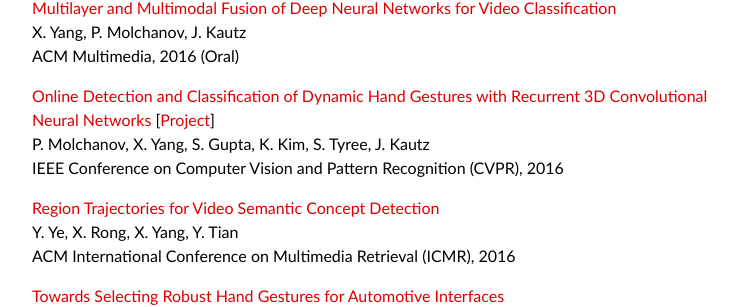
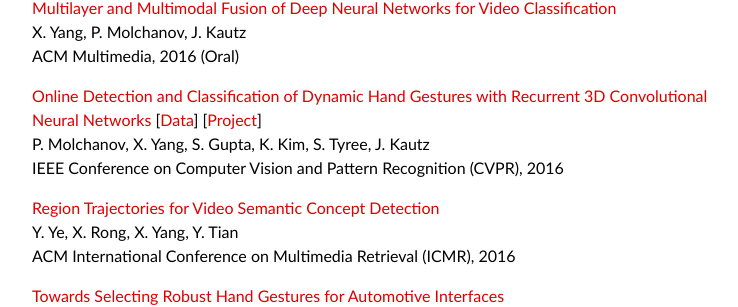
Before and after one commit to xiaodongyang/xiaodongyang.github.io, a Jekyll site: the page built from publications/index.md, in a window 1280 px wide and 900 px high, scrolled down 1379 px. Shown: the part 150-457 px from the top of the window, without its empty margins (263-1001 px from the left). Built offline with Jekyll 4.4.1, drawn with Linux system fonts in a browser that asks for light colours; some web fonts are replaced.

Commit message:
Update index.md

```diff
--- a/publications/index.md
+++ b/publications/index.md
@@ -72,7 +72,7 @@
 X. Yang, P. Molchanov, J. Kautz
 ACM Multimedia, 2016 (Oral)
 
-[Online Detection and Classification of Dynamic Hand Gestures with Recurrent 3D Convolutional Neural Networks](/publications/papers/cvpr16.pdf) [[Project](http://research.nvidia.com/publication/online-detection-and-classification-dynamic-hand-gestures-recurrent-3d-convolutional)]
+[Online Detection and Classification of Dynamic Hand Gestures with Recurrent 3D Convolutional Neural Networks](/publications/papers/cvpr16.pdf) [[Data](https://docs.google.com/a/nvidia.com/forms/d/e/1FAIpQLSc7ZcohjasKVwKszhISAH7DHWi8ElounQd1oZwORkSFzrdKbg/viewform)] [[Project](http://research.nvidia.com/publication/online-detection-and-classification-dynamic-hand-gestures-recurrent-3d-convolutional)]
 P. Molchanov, X. Yang, S. Gupta, K. Kim, S. Tyree, J. Kautz
 IEEE Conference on Computer Vision and Pattern Recognition (CVPR), 2016
 
```
